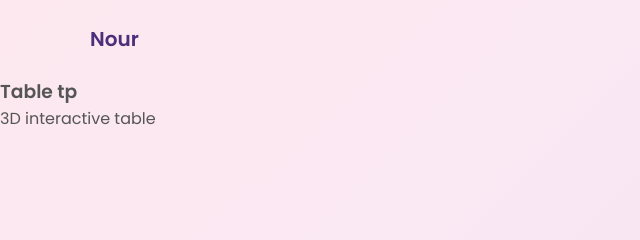
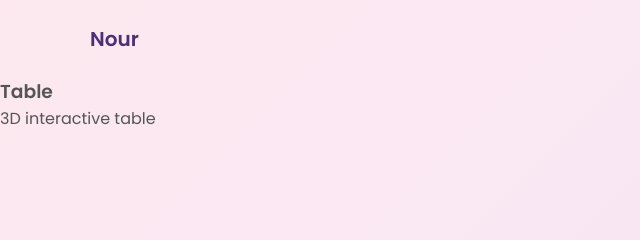
Before and after one commit to Nourrit-19/portfolio, a plain HTML site: page tps.html in a window 1280 px wide. Shown: the top 240 px of the page, 0-640 px from the left. Drawn offline with nearby package versions, Linux system fonts and the light colour scheme.

Commit message:
Update tps.html

```diff
--- a/tps.html
+++ b/tps.html
@@ -28,7 +28,7 @@
     </div>
   </header>
     <div class="card">
-  <h3>Table tp</h3>
+  <h3>Table </h3>
   <p>3D interactive table </p>
   <div id="viewer" style="width: 400px; height: 400px;"></div>
 </div>
```
